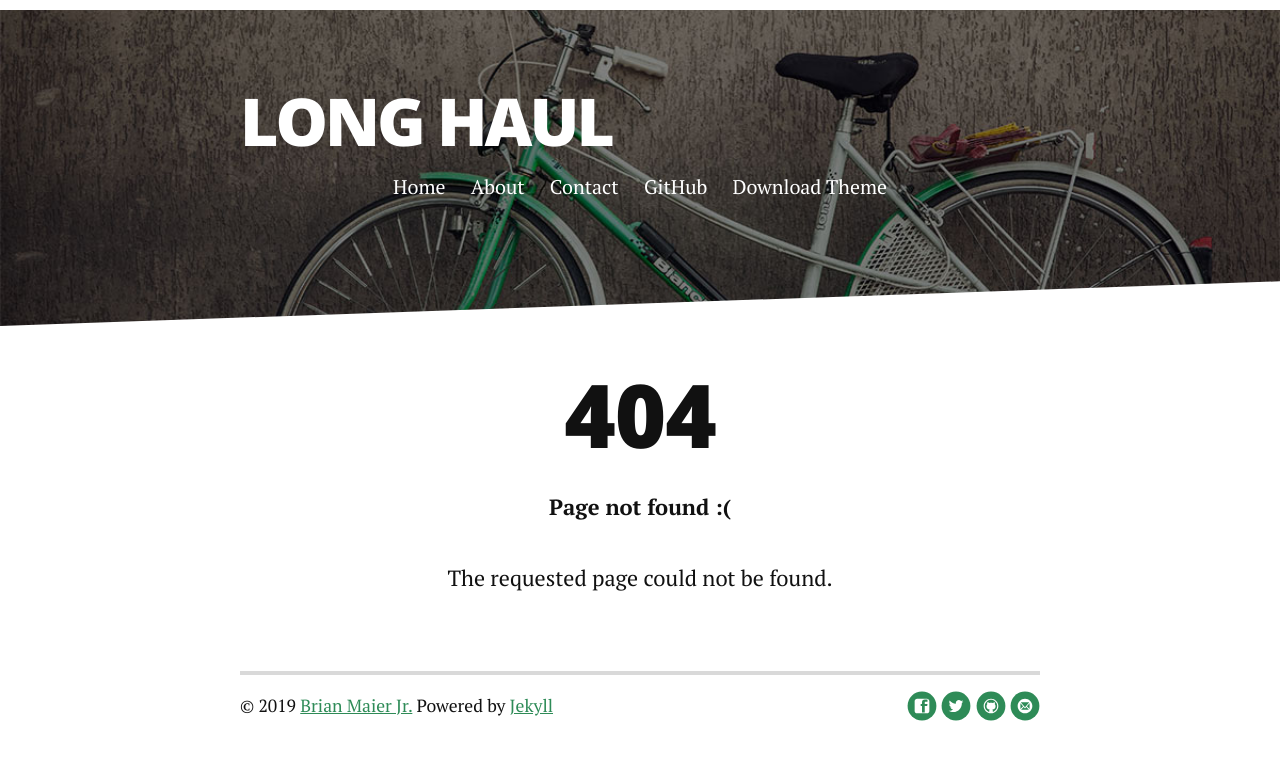
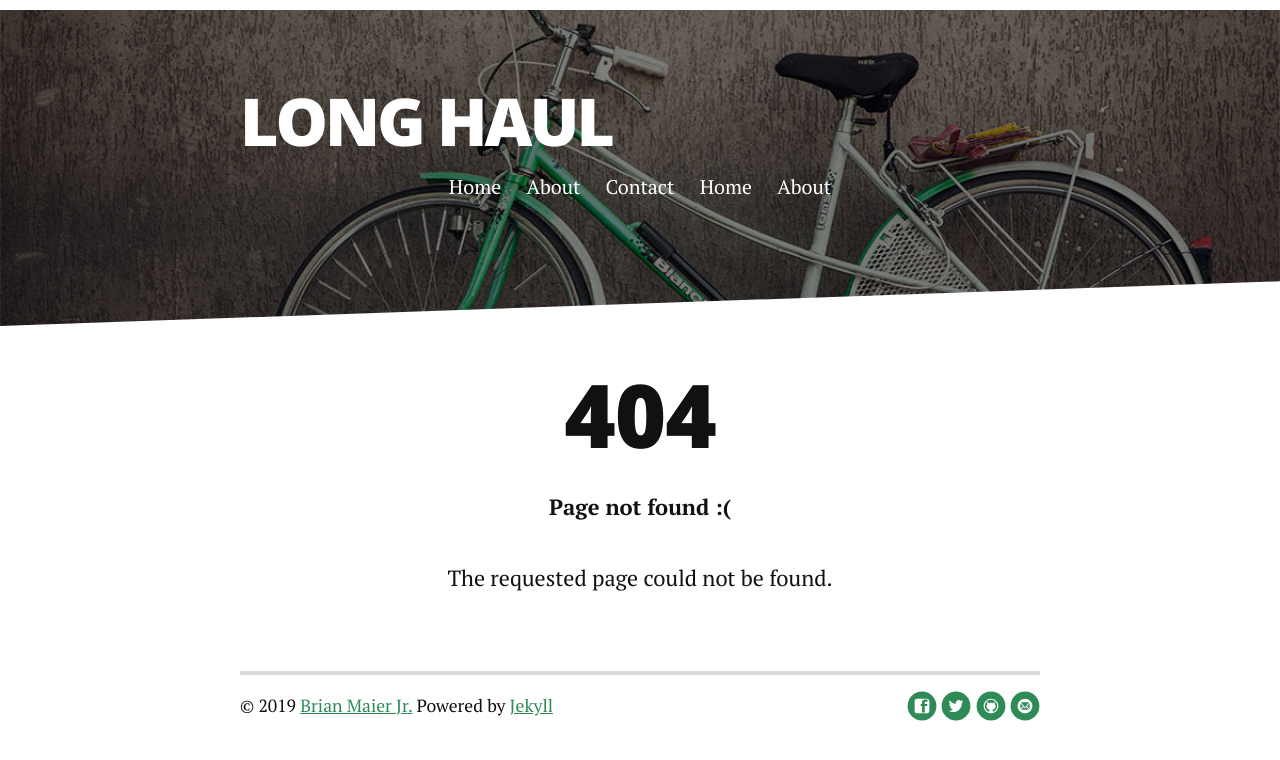
Before and after one commit to astoyanow/Blog, a Jekyll site: the page built from 404.html, in a window 1280 px wide. Shown: the top 760 px of the page. Built offline with Jekyll 4.4.1, drawn with Linux system fonts in a browser that asks for light colours; nearby versions of some CDN libraries.

Commit message:
trying to change links for header elements

```diff
--- a/_includes/header.html
+++ b/_includes/header.html
@@ -8,8 +8,8 @@
                      <a href="{{ link.url | prepend: site.baseurl }}">{{ link.title }}</a>
                  </li>
                  {% endfor %}
-                 <li> <a href="https://github.com/brianmaierjr/long-haul" target="_blank">GitHub</a></li>
-                 <li><a href="https://github.com/brianmaierjr/long-haul/archive/master.zip">Download Theme</a></li>
+                 <li> <a href="https://github.com/astoyanow/csci340blog/index.md" target="_blank">Home</a></li>
+                 <li><a href="https://github.com/astoyanow/csci340blog/about.md">About</a></li>
              </ul>
          </nav>
      </div>
```
